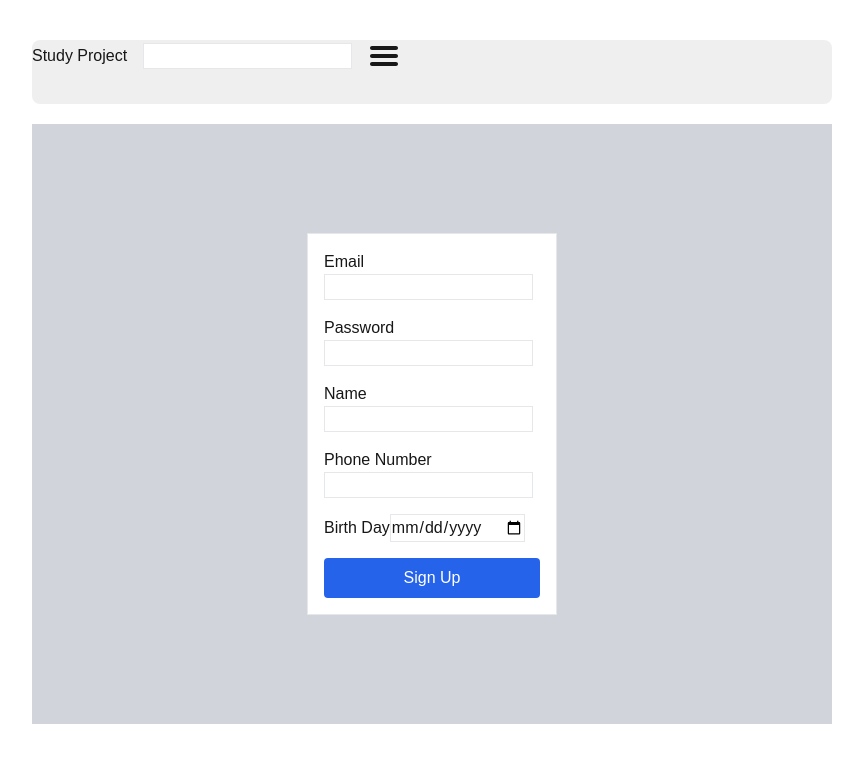
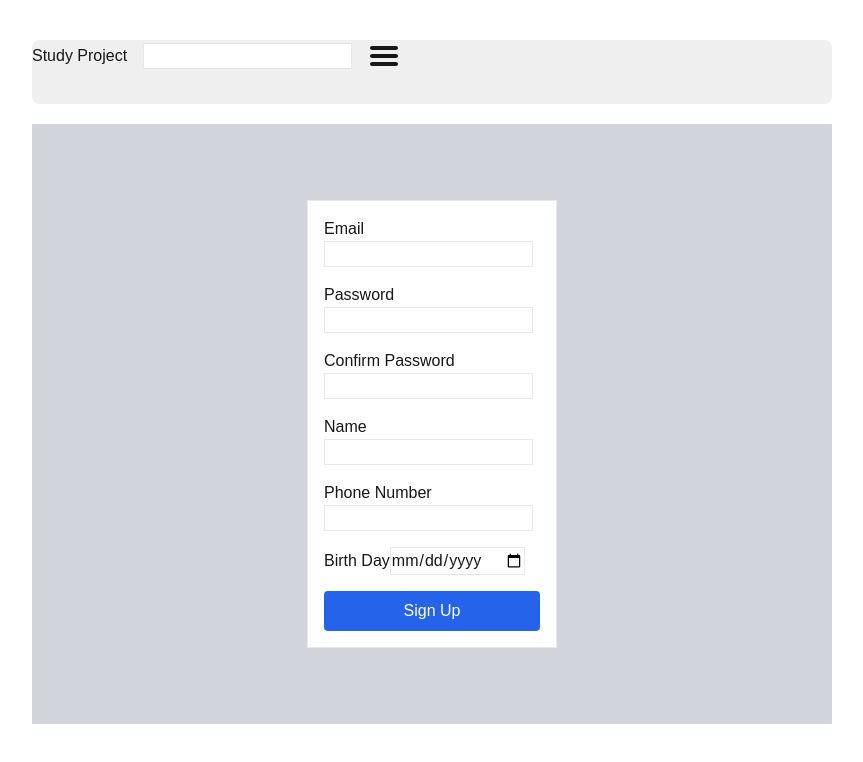
Before and after one commit to YouKnowThat-Park/FullStack_Project, a Next.js app in the folder web/: page /sign-up in a window 1280 px wide. Shown: the top 762 px of the page, without its empty margins (208-1071 px from the left). Built offline with nearby package versions, Linux system fonts and the light colour scheme.

Commit message:
🍻 feat: add Confirm Password input field to auth form

```diff
--- a/web/src/app/(auth)/sign-up/page.tsx
+++ b/web/src/app/(auth)/sign-up/page.tsx
@@ -51,6 +51,11 @@ export default function page() {
           type="password"
           {...register("password")}
         />
+        <AuthInputField
+          label="Confirm Password"
+          type="password"
+          {...register("confirmPassword")}
+        />
         <AuthInputField label="Name" type="text" {...register("name")} />
         <AuthInputField
           label="Phone Number"
```
